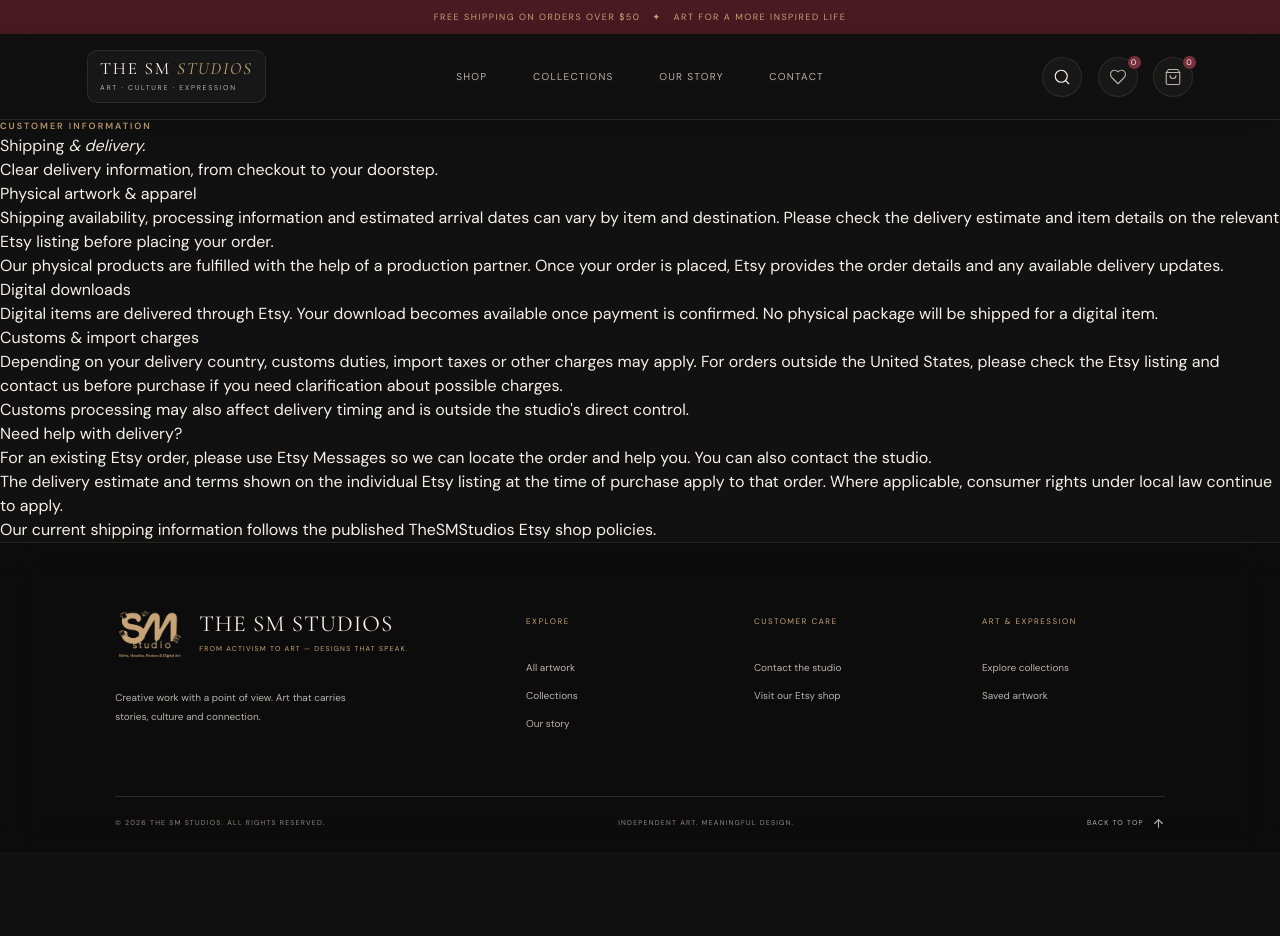
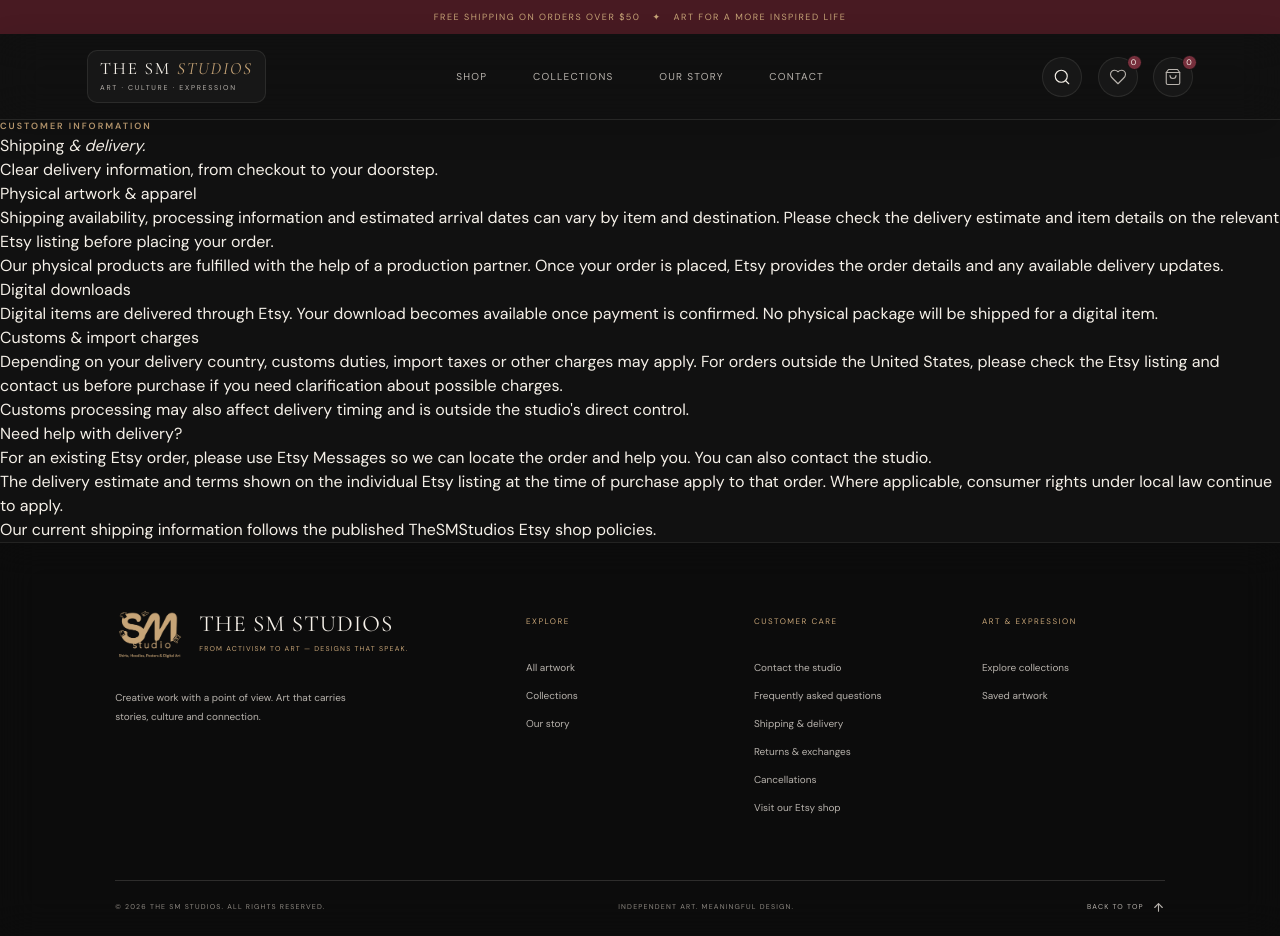
Before and after one commit to saroshkhan12/the-sm-studios, a Next.js app: page /shipping in a window 1280 px wide. Before the commit the page ends 852 px from the top, so only its background shows below. Built offline with nearby package versions, Linux system fonts and the light colour scheme.

Commit message:
Add customer policy links to site footer

```diff
--- a/src/components/site-shell.tsx
+++ b/src/components/site-shell.tsx
@@ -414,6 +414,10 @@ export function SiteShell({ children }: { children: React.ReactNode }) {
           <m.div variants={staggerItem}>
             <h4>CUSTOMER CARE</h4>
             <Link href="/contact">Contact the studio</Link>
+            <Link href="/faq">Frequently asked questions</Link>
+            <Link href="/shipping">Shipping &amp; delivery</Link>
+            <Link href="/returns">Returns &amp; exchanges</Link>
+            <Link href="/cancellations">Cancellations</Link>
             <a href="https://thesmstudios.etsy.com" target="_blank" rel="noopener noreferrer">
               Visit our Etsy shop
             </a>
```
